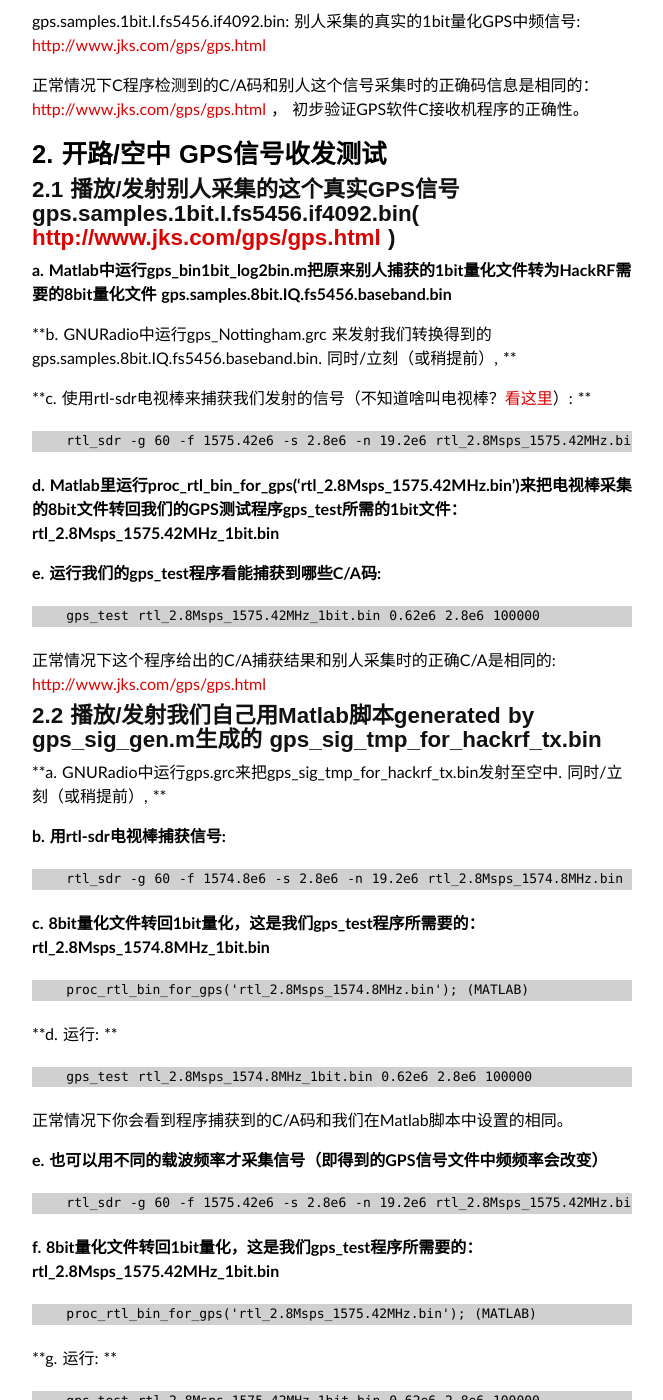
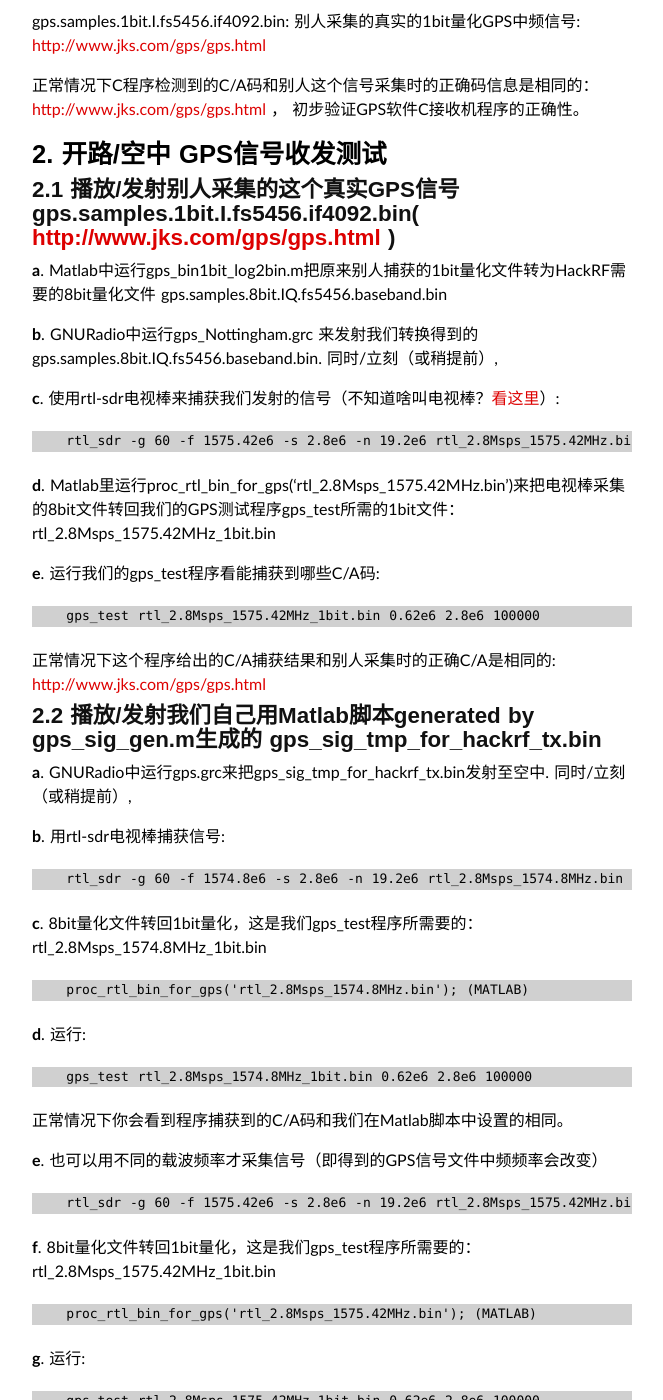
Before and after one commit to sdr-x/sdr-x.github.io, a Jekyll site: the page built from _posts/2014-05-28-一些关于GPS重放模拟的努力以及小工具脚本.md, in a window 1280 px wide and 1400 px high, scrolled down 1055 px. Shown: the whole window, without its empty margins (308-971 px from the left). Built offline with Jekyll 4.4.1, drawn with Linux system fonts in a browser that asks for light colours; some web fonts are replaced; Markdown is read by kramdown in place of the engine named in the settings; comment, search, counter and statistics services are not loaded; some of the changed text lies outside the part shown.

```diff
--- a/_posts/2014-05-28-一些关于GPS重放模拟的努力以及小工具脚本.md
+++ b/_posts/2014-05-28-一些关于GPS重放模拟的努力以及小工具脚本.md
@@ -21,13 +21,13 @@ tags:  HACKRF GPS replay CA-code L5 L1 SDR Software-Defined-Radio hackrf_transfe
 
 ## 1.1 用"gps_test"接收Matlab脚本gps_sig_gen.m产生的GPS信号
 
-**a. 在Matlab中运行gps_sig_gen.m**
+**a**. 在Matlab中运行gps_sig_gen.m
 
         gps_sig_gen
 
 得到文件gps_sig_tmp.bin
 
-**b. 运行"gps_test"看能捕获到哪些C/A码:**
+**b**. 运行"gps_test"看能捕获到哪些C/A码:
 
         gps_test gps_sig_tmp.bin 2.046e6 8.184e6 5000
 
@@ -56,17 +56,17 @@ gps.samples.1bit.I.fs5456.if4092.bin: 别人采集的真实的1bit量化GPS中
 
 ## 2.1 播放/发射别人采集的这个真实GPS信号gps.samples.1bit.I.fs5456.if4092.bin( [http://www.jks.com/gps/gps.html](http://www.jks.com/gps/gps.html) )
 
-**a. Matlab中运行gps_bin1bit_log2bin.m把原来别人捕获的1bit量化文件转为HackRF需要的8bit量化文件 gps.samples.8bit.IQ.fs5456.baseband.bin**
+**a**. Matlab中运行gps_bin1bit_log2bin.m把原来别人捕获的1bit量化文件转为HackRF需要的8bit量化文件 gps.samples.8bit.IQ.fs5456.baseband.bin
 
-**b. GNURadio中运行gps_Nottingham.grc 来发射我们转换得到的gps.samples.8bit.IQ.fs5456.baseband.bin. 同时/立刻（或稍提前）, **
+**b**. GNURadio中运行gps_Nottingham.grc 来发射我们转换得到的gps.samples.8bit.IQ.fs5456.baseband.bin. 同时/立刻（或稍提前）,
 
-**c. 使用rtl-sdr电视棒来捕获我们发射的信号（不知道啥叫电视棒？[看这里](http://sdr-x.github.io/rtl-sdr-rtl2832%E7%94%B5%E8%A7%86%E6%A3%92%E8%B7%9F%E8%B8%AA%E9%A3%9E%E6%9C%BAstep-by-step%E6%95%99%E7%A8%8B%28tutorial%20ADS-B%20aircraft%20tracking%20by%20rtl-sdr%20rtl2832%20gr-air-modes%29/)）: **
+**c**. 使用rtl-sdr电视棒来捕获我们发射的信号（不知道啥叫电视棒？[看这里](http://sdr-x.github.io/rtl-sdr-rtl2832%E7%94%B5%E8%A7%86%E6%A3%92%E8%B7%9F%E8%B8%AA%E9%A3%9E%E6%9C%BAstep-by-step%E6%95%99%E7%A8%8B%28tutorial%20ADS-B%20aircraft%20tracking%20by%20rtl-sdr%20rtl2832%20gr-air-modes%29/)）:
 
         rtl_sdr -g 60 -f 1575.42e6 -s 2.8e6 -n 19.2e6 rtl_2.8Msps_1575.42MHz.bin
 
-**d. Matlab里运行proc_rtl_bin_for_gps('rtl_2.8Msps_1575.42MHz.bin')来把电视棒采集的8bit文件转回我们的GPS测试程序gps_test所需的1bit文件：rtl_2.8Msps_1575.42MHz_1bit.bin**
+**d**. Matlab里运行proc_rtl_bin_for_gps('rtl_2.8Msps_1575.42MHz.bin')来把电视棒采集的8bit文件转回我们的GPS测试程序gps_test所需的1bit文件：rtl_2.8Msps_1575.42MHz_1bit.bin
 
-**e. 运行我们的gps_test程序看能捕获到哪些C/A码:**
+**e**. 运行我们的gps_test程序看能捕获到哪些C/A码:
 
         gps_test rtl_2.8Msps_1575.42MHz_1bit.bin 0.62e6 2.8e6 100000
 
@@ -74,31 +74,31 @@ gps.samples.1bit.I.fs5456.if4092.bin: 别人采集的真实的1bit量化GPS中
 
 ## 2.2 播放/发射我们自己用Matlab脚本generated by gps_sig_gen.m生成的 gps_sig_tmp_for_hackrf_tx.bin
 
-**a. GNURadio中运行gps.grc来把gps_sig_tmp_for_hackrf_tx.bin发射至空中. 同时/立刻（或稍提前）, **
+**a**. GNURadio中运行gps.grc来把gps_sig_tmp_for_hackrf_tx.bin发射至空中. 同时/立刻（或稍提前）,
 
-**b. 用rtl-sdr电视棒捕获信号:**
+**b**. 用rtl-sdr电视棒捕获信号:
 
         rtl_sdr -g 60 -f 1574.8e6 -s 2.8e6 -n 19.2e6 rtl_2.8Msps_1574.8MHz.bin
 
-**c. 8bit量化文件转回1bit量化，这是我们gps_test程序所需要的：rtl_2.8Msps_1574.8MHz_1bit.bin**
+**c**. 8bit量化文件转回1bit量化，这是我们gps_test程序所需要的：rtl_2.8Msps_1574.8MHz_1bit.bin
 
         proc_rtl_bin_for_gps('rtl_2.8Msps_1574.8MHz.bin'); (MATLAB)
 
-**d. 运行: **
+**d**. 运行:
 
         gps_test rtl_2.8Msps_1574.8MHz_1bit.bin 0.62e6 2.8e6 100000
 
 正常情况下你会看到程序捕获到的C/A码和我们在Matlab脚本中设置的相同。
 
-**e. 也可以用不同的载波频率才采集信号（即得到的GPS信号文件中频频率会改变）**
+**e**. 也可以用不同的载波频率才采集信号（即得到的GPS信号文件中频频率会改变）
 
         rtl_sdr -g 60 -f 1575.42e6 -s 2.8e6 -n 19.2e6 rtl_2.8Msps_1575.42MHz.bin
 
-**f. 8bit量化文件转回1bit量化，这是我们gps_test程序所需要的：rtl_2.8Msps_1575.42MHz_1bit.bin**
+**f**. 8bit量化文件转回1bit量化，这是我们gps_test程序所需要的：rtl_2.8Msps_1575.42MHz_1bit.bin
 
         proc_rtl_bin_for_gps('rtl_2.8Msps_1575.42MHz.bin'); (MATLAB)
 
-**g. 运行: **
+**g**. 运行:
 
         gps_test rtl_2.8Msps_1575.42MHz_1bit.bin 0.62e6 2.8e6 100000
 
```
